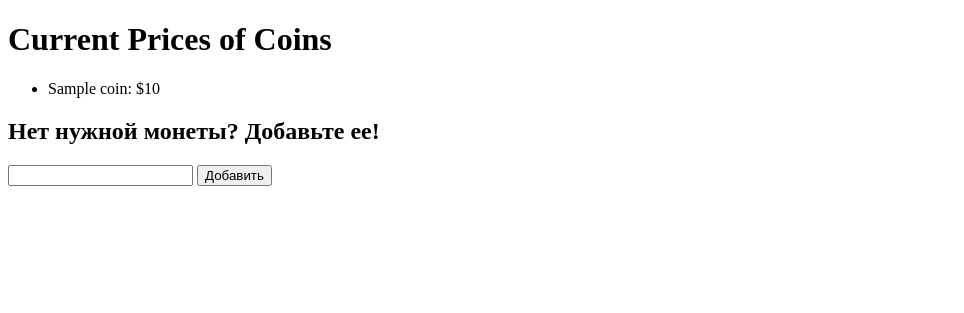
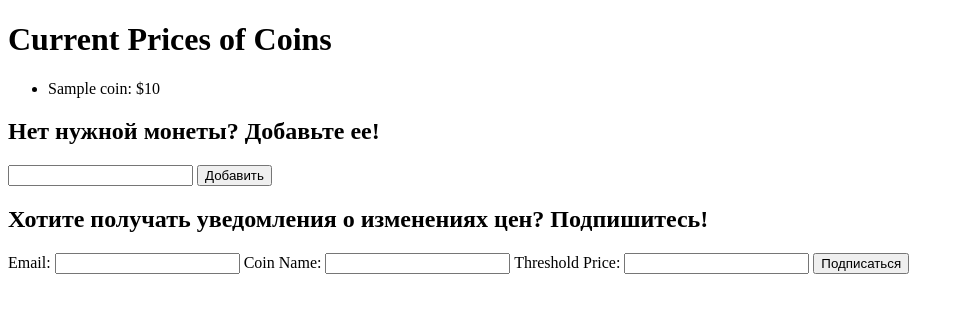
Before and after one commit to rTiRe/homework_2024, a FastAPI app: template templates/index.html in a window 1280 px wide. Shown: the top 313 px of the page, without its empty margins (0-964 px from the left). Run offline with FastAPI, Linux system fonts and the light colour scheme; the template is opened without the code that fills it: most values are stand-ins (such as "Sample title", 1, 10 or a date in 2020).

Commit message:
Email sends!

```diff
--- a/main.py
+++ b/main.py
@@ -22,6 +22,21 @@ async def get_session() -> AsyncGenerator:
         yield session
 
 
+async def get_current_coin_price(db: AsyncSession, coin_name: str) -> float:
+    result = await db.execute(
+        select(CoinPrice.price)
+        .join(Coin, Coin.id == CoinPrice.coin_id)
+        .where(Coin.name == coin_name.upper())
+        .order_by(CoinPrice.timedate.desc())
+        .limit(1)
+    )
+    price = result.scalars().first()
+    if price:
+        return price
+    else:
+        return None
+
+
 async def check_alerts_and_send_emails(db: AsyncSession, coin: Coin, current_price: float):
     alerts = await db.execute(
         select(Alert).where(Alert.coin_id == coin.id)
@@ -35,6 +50,8 @@ async def check_alerts_and_send_emails(db: AsyncSession, coin: Coin, current_pri
                 alert.email,
                 f"Alert for {coin.name}: price reached {current_price} which triggers your alert set at {alert.threshold_price}."
             )
+            await db.delete(alert)
+    return db
 
 
 async def update_prices():
@@ -51,7 +68,7 @@ async def update_prices():
                     price=current_price,
                 )
                 session.add(new_price)
-                await check_alerts_and_send_emails(session, coin, current_price)
+                session = await check_alerts_and_send_emails(session, coin, current_price)
         await session.commit()
 
 
@@ -97,29 +114,52 @@ async def get_all_coins(db):
     return result.scalars().all()
 
 
-@app.post("/add-coin")
+@app.get('/', response_class=HTMLResponse)
+async def root(request: Request, db: AsyncSession = Depends(get_session), messages: dict = None):
+    coins_data = await get_coins_data(request, db)
+    return templates.TemplateResponse('index.html', {'request': request, 'coins': coins_data, 'messages': messages})
+
+
+@app.post("/subscribe")
+async def subscribe(
+    request: Request,
+    email: str = Form(),
+    coin: str = Form(),
+    threshold_price: float = Form(),
+    db: AsyncSession = Depends(get_session)
+):
+    coin_obj = await db.execute(select(Coin).filter(Coin.name == coin.upper()))
+    coin_obj = coin_obj.scalars().first()
+    if not coin_obj:
+        messages = {'subscribe_message': 'Монета не найдена'}
+        return await root(request, db, messages)
+    current_price = await get_current_coin_price(db, coin)
+    if current_price is None:
+        messages = {'subscribe_message': 'Не удалось получить текущую цену монеты'}
+        return await root(request, db, messages)
+    alert_type = 'inc' if threshold_price > current_price else 'dec'
+    new_alert = Alert(email=email, coin_id=coin_obj.id, threshold_price=threshold_price, alert_type=alert_type)
+    db.add(new_alert)
+    await db.commit()
+    messages = {'subscribe_message': 'Подписка оформлена успешно'}
+    return await root(request, db, messages)
+
+
+@app.post('/add-coin')
 async def add_coin(request: Request, name: str = Form(), db: AsyncSession = Depends(get_session)):
     coin_exists = await db.execute(select(Coin).filter(Coin.name == name.upper()))
     coin_in_db = coin_exists.scalars().first() is not None
     coin_on_exchange = await check_coin_name(name)
     if coin_in_db:
-        message = "Монета с таким именем уже существует в базе данных!"
+        messages = {'add_message': 'Монета с таким именем уже существует в базе данных!'}
     elif not coin_on_exchange:
-        message = "Монета не найдена на бирже!"
+        messages = {'add_message': 'Монета не найдена на бирже!'}
     else:
         new_coin = Coin(name=name)
         db.add(new_coin)
         await db.commit()
-        message = "Монета успешно добавлена!"
-
-    coins_data = await get_coins_data(request, db)
-    return templates.TemplateResponse("index.html", {"request": request, "coins": coins_data, "message": message})
-
-
-@app.get("/", response_class=HTMLResponse)
-async def root(request: Request, db: AsyncSession = Depends(get_session)):
-    coins_data = await get_coins_data(request, db)
-    return templates.TemplateResponse("index.html", {"request": request, "coins": coins_data})
+        messages = {'add_message': 'Монета успешно добавлена!'}
+    return await root(request, db, messages)
 
 
 if __name__ == "__main__":
--- a/templates/index.html
+++ b/templates/index.html
@@ -16,8 +16,32 @@
         <input type="text" name="name" required>
         <button type="submit">Добавить</button>
     </form>
-    {% if message %}
-        <p>{{ message }}</p>
+    {% if messages %}
+        {% for key, value in messages.items() %}
+            {% if key == 'add_message' %}
+                <p>{{ value }}</p>
+            {% endif %}
+        {% endfor %}
+    {% endif %}
+    <h2>Хотите получать уведомления о изменениях цен? Подпишитесь!</h2>
+    <form action="/subscribe" method="post">
+        <label for="email">Email:</label>
+        <input type="email" id="email" name="email" required>
+
+        <label for="coin">Coin Name:</label>
+        <input type="text" id="coin" name="coin" required>
+
+        <label for="threshold_price">Threshold Price:</label>
+        <input type="number" id="threshold_price" name="threshold_price" step="0.00001" required>
+
+        <button type="submit">Подписаться</button>
+    </form>
+    {% if messages %}
+        {% for key, value in messages.items() %}
+            {% if key == 'subscribe_message' %}
+                <p>{{ value }}</p>
+            {% endif %}
+        {% endfor %}
     {% endif %}
 </body>
 </html>
--- a/utils.py
+++ b/utils.py
@@ -38,5 +38,5 @@ async def send_email(subject: str, recipient: str, body: str) -> None:
         port=SMTP_PORT,
         username=SMTP_USERNAME,
         password=SMTP_PASSWORD,
-        use_tls=True
+        start_tls=True,
     )
```
Also changed, not shown: alembic/versions/38887eae4aa6_delete_enum.py (added, +36 -0 lines).
